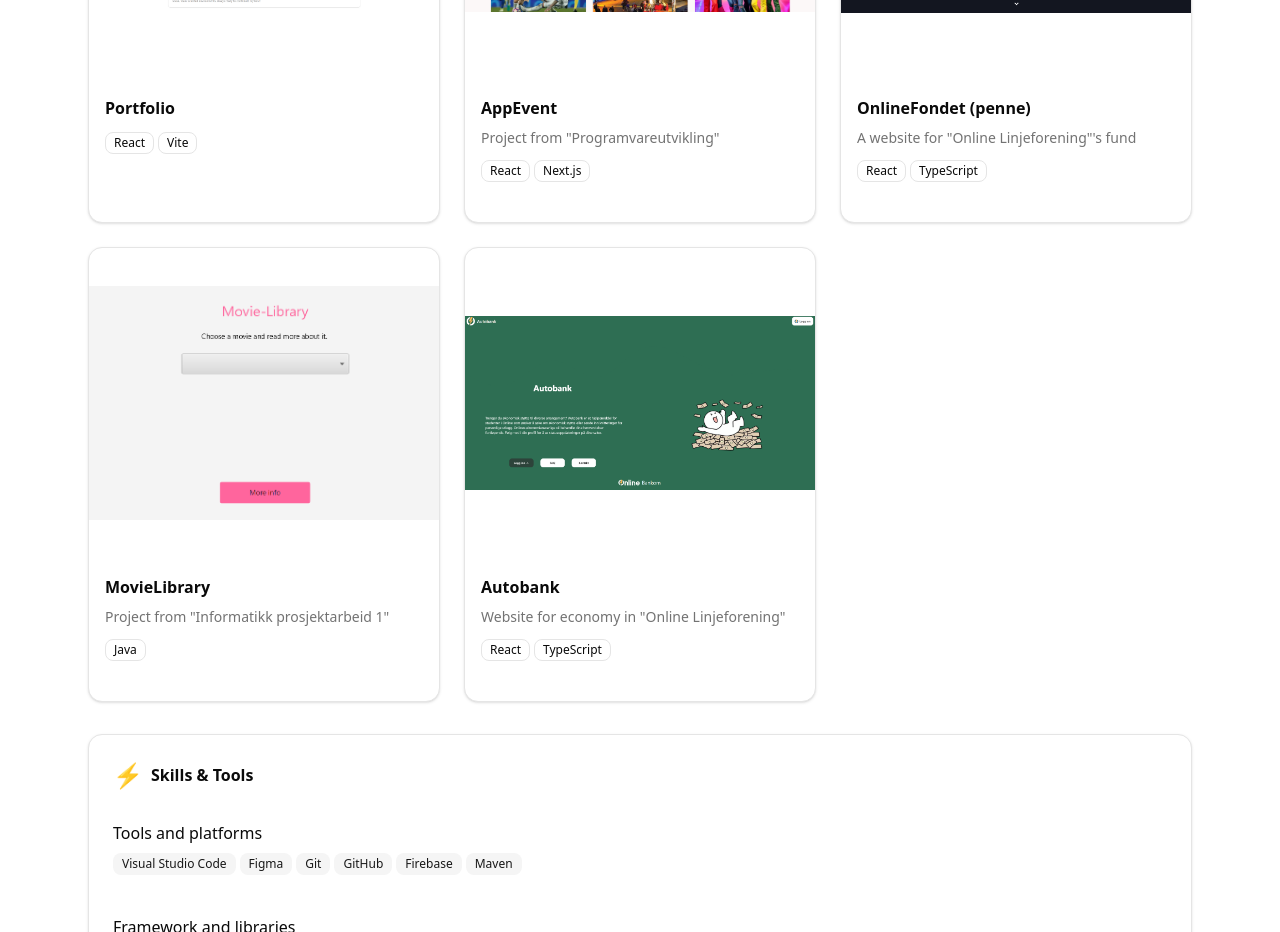
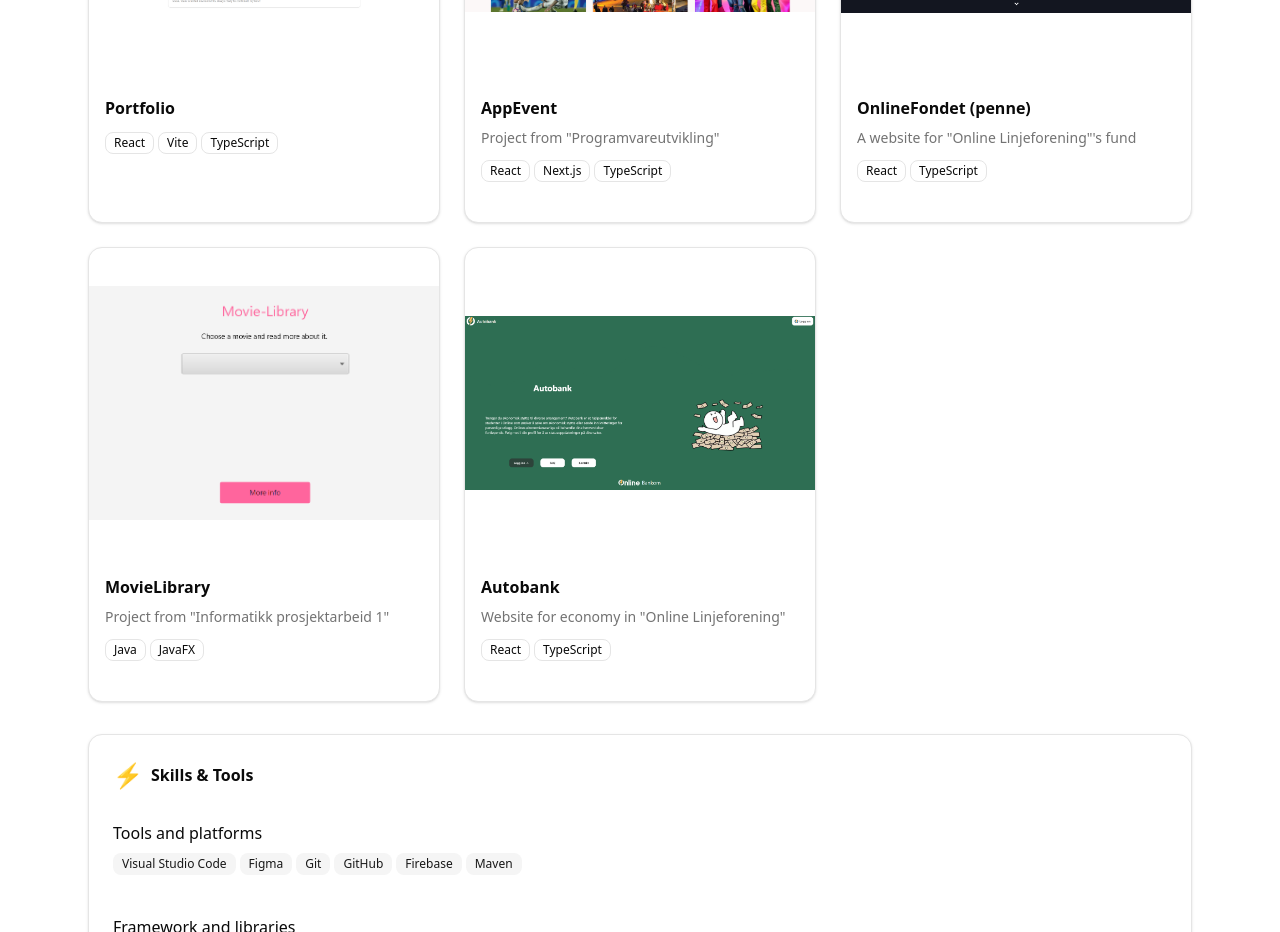
Before and after one commit to adelestrysse/Portfolio, a React (Vite) app: page / in a window 1280 px wide. Shown: the part 1620-2552 px from the top of the page. Built offline with nearby package versions, Linux system fonts and the light colour scheme.

Commit message:
update description of projects

```diff
--- a/src/components/Projects.tsx
+++ b/src/components/Projects.tsx
@@ -34,6 +34,9 @@ export const Projects = () => {
                             <Badge variant="outline" className="text-xs hover:bg-pink-100 transition-colors">
                             Vite
                             </Badge>
+                            <Badge variant="outline" className="text-xs hover:bg-pink-100 transition-colors">
+                            TypeScript
+                            </Badge>
                         </div>
                         </div>
                     </CardContent>
@@ -59,6 +62,9 @@ export const Projects = () => {
                             </Badge>
                             <Badge variant="outline" className="text-xs hover:bg-purple-100 transition-colors">
                             Next.js
+                            </Badge>
+                            <Badge variant="outline" className="text-xs hover:bg-pink-100 transition-colors">
+                            TypeScript
                             </Badge>
                         </div>
                         </div>
@@ -109,6 +115,9 @@ export const Projects = () => {
                             <Badge variant="outline" className="text-xs hover:bg-purple-100 transition-colors">
                             Java
                             </Badge>
+                            <Badge variant="outline" className="text-xs hover:bg-purple-100 transition-colors">
+                            JavaFX
+                            </Badge>
                         </div>
                         </div>
                     </CardContent>
```
